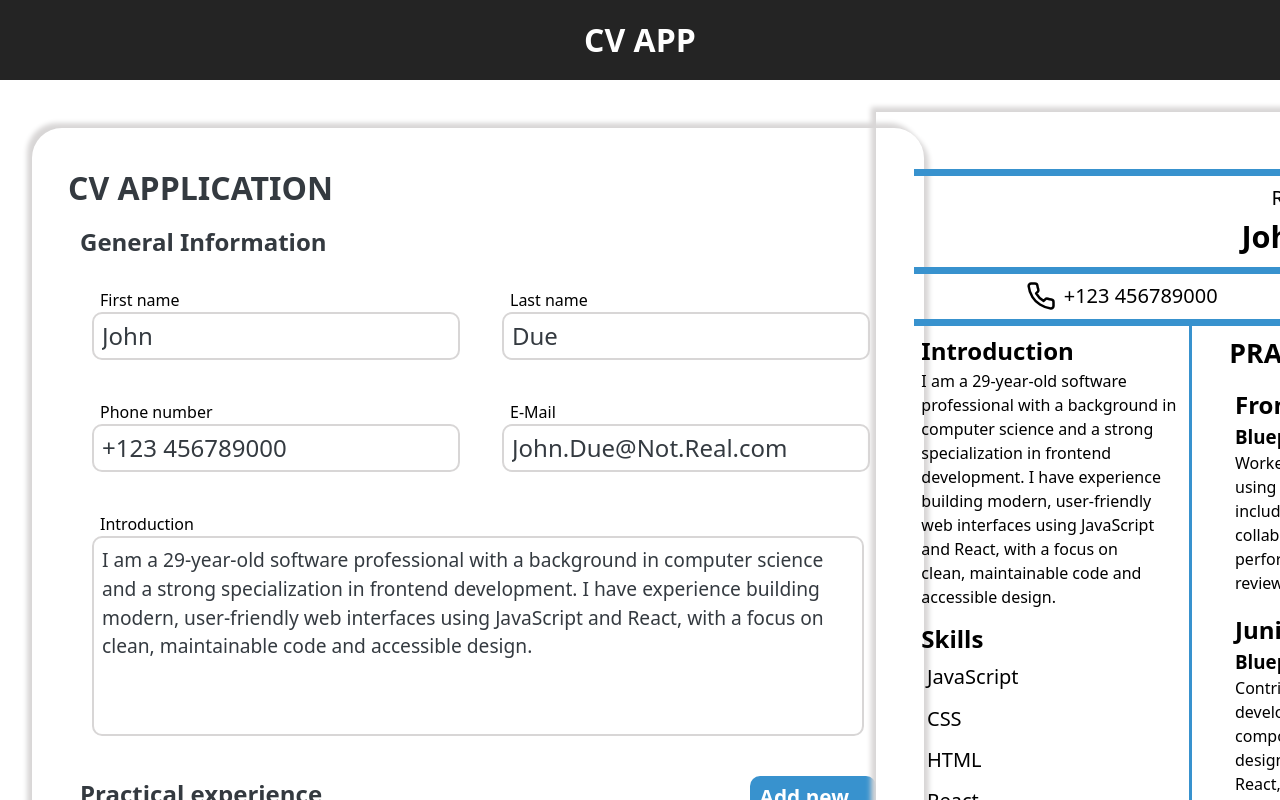
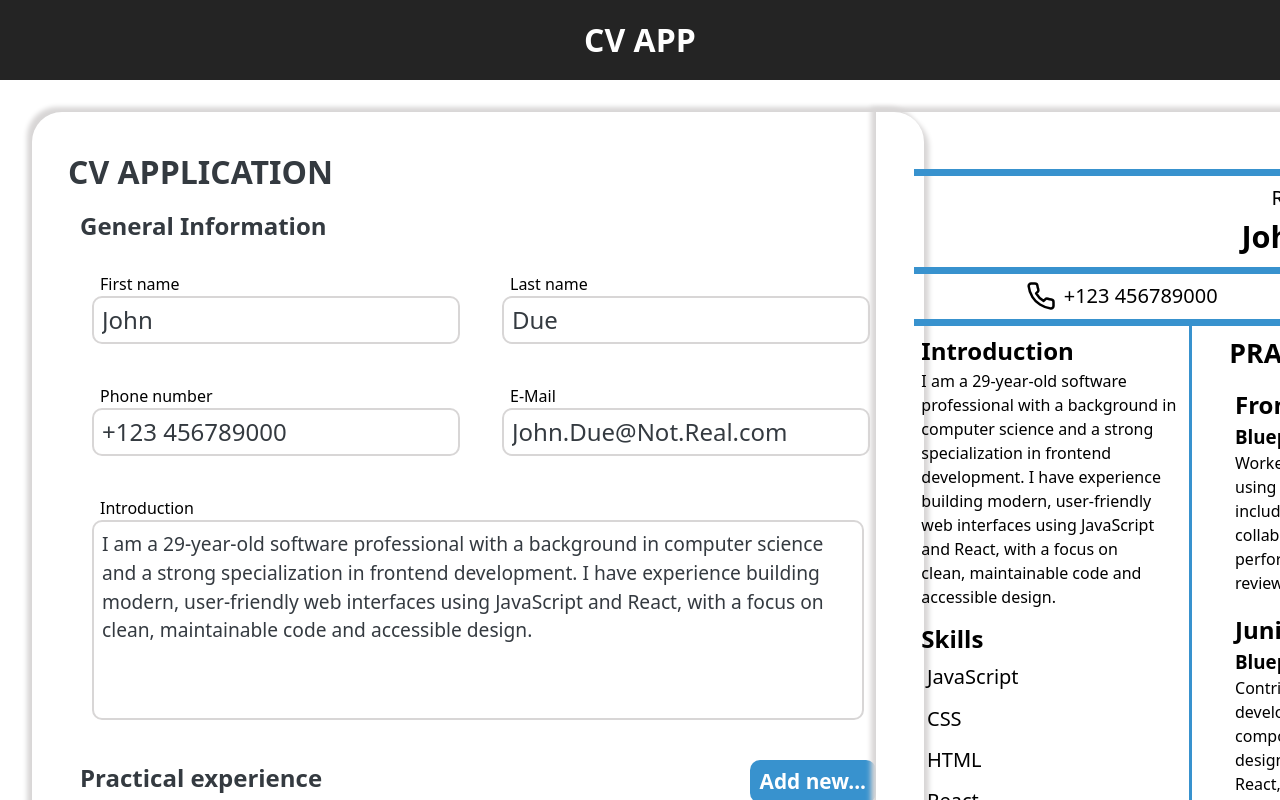
Before and after one commit to V1IRuZ/cv-application, a React (Vite) app: page / in a window 1280 px wide. Shown: the top 800 px of the page. Built offline with nearby package versions, Linux system fonts and the light colour scheme.

Commit message:
style(form): remove top and bottom margin

```diff
--- a/src/styles/Form.css
+++ b/src/styles/Form.css
@@ -2,7 +2,7 @@ form {
   --shadow: #d8d6d6;
   --font-color: #343a40;
   --blue: rgb(56, 146, 206);
-  margin: 16px auto;
+  margin: 0 auto;
   padding: clamp(12px, 5%, 36px);
   display: flex;
   flex-direction: column;
```
